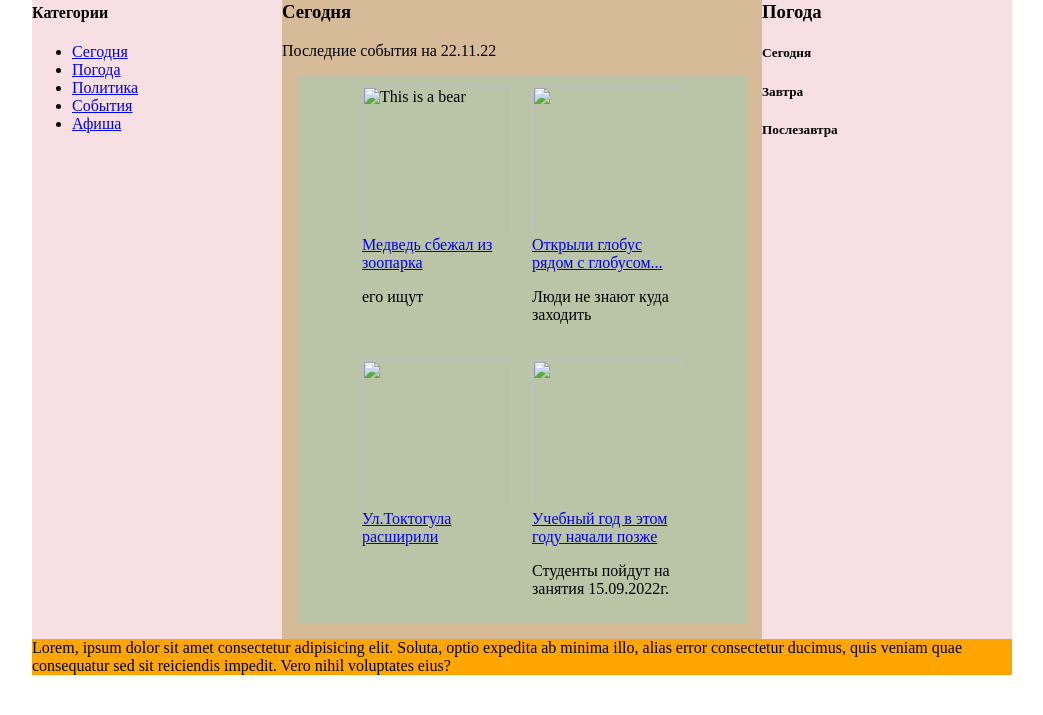
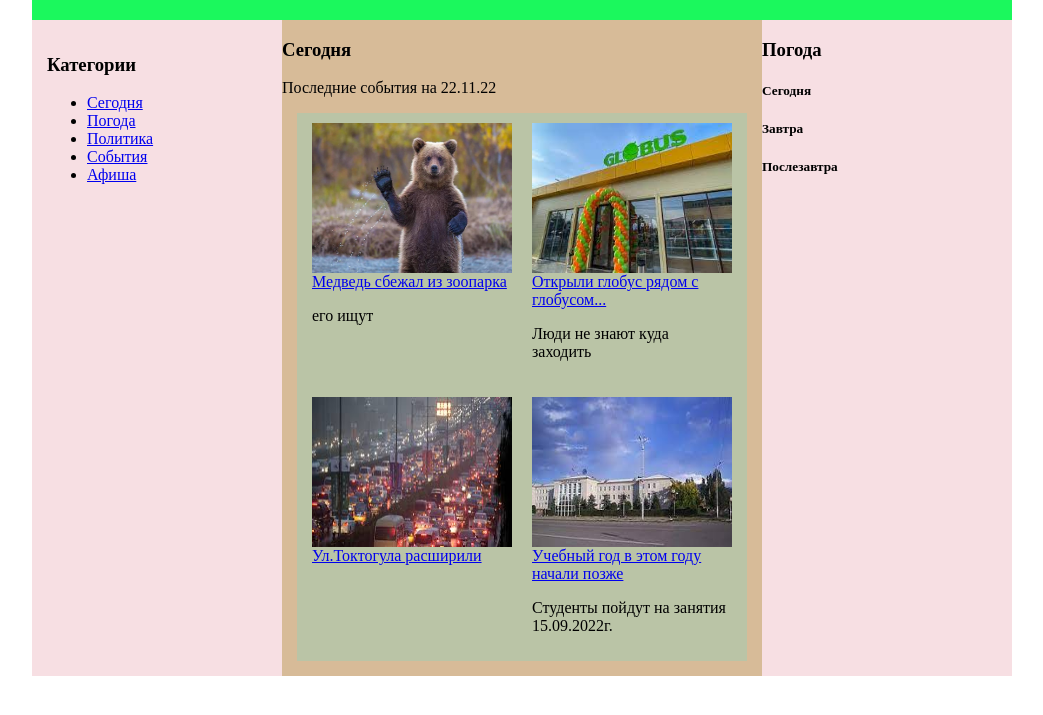
Before and after one commit to edigeevaaika/22.11.22-3, a plain HTML site: page index.html in a window 1280 px wide. Shown: the part 85-800 px from the top of the page, without its empty margins (118-1161 px from the left). Drawn offline with Linux system fonts and the light colour scheme.

Commit message:
addition

```diff
--- a/index.html
+++ b/index.html
@@ -4,9 +4,9 @@
   </head>
   <body>
     <main>
-      <header> <h3>Новости Каракола</h3>
+      <header> <h2>Новости Каракола</h2>
       </header>
-      <aside class="aside-1"><h4>Категории</h4>
+      <aside class="aside-1"><h3>Категории</h3>
       <ul>
         <li><a href="#">Сегодня</a></li>
         <li><a href="#">Погода</a></li>
@@ -18,31 +18,30 @@
       <article>
         <h3>Сегодня</h3>
         <p>Последние события на 22.11.22</p>
-        <section class="lorem-1">
-          <div class="box-0">
-            <img src="bear.jpg" alt="This is a bear" height="150px" width="100%">
+        <section class="list-1">
+          <div class="box-1">
+            <img src="медведь.jpeg" alt="This is a bear" height="150px" width="100%">
             <a href="#">Медведь сбежал из зоопарка</a>
             <p>его ищут</p>
           </div>
-          <div class="box-1"> <img src="globus.jfif" height="150px" width="100%">
+          <div class="box-2"> <img src="глобус.jpeg" height="150px" width="100%">
           <a href="#">Открыли глобус рядом с глобусом...</a>
           <p>Люди не знают куда заходить</p>
         </div>
-          <div class="box-2"> <img src="traffic.jpg" height="150px" width="100%">
+          <div class="box-3"> <img src="пробки.jpeg" height="150px" width="100%">
           <a href="#"> Ул.Токтогула расширили</a></div>
-          <div class="box-3"> <img src="university.jpg" height="150px" width="100%">
+          <div class="box-4"> <img src="университет.jpeg" height="150px" width="100%">
           <a href="#">Учебный год в этом году начали позже</a>
         <p> Студенты пойдут на занятия 15.09.2022г.</p></div>
         </section>
       </article>
-      <aside> <h3>Погода</h3>
+    <aside> <h3>Погода</h3>
       <h5>
         Сегодня
       </h5>
       <h5>Завтра</h5>
       <h5>Послезавтра</h5>
     </aside>
-      <footer>Lorem, ipsum dolor sit amet consectetur adipisicing elit. Soluta, optio expedita ab minima illo, alias error consectetur ducimus, quis veniam quae consequatur sed sit reiciendis impedit. Vero nihil voluptates eius? </footer>
     </main>
 
   </body>
--- a/style.css
+++ b/style.css
@@ -9,6 +9,7 @@ main{
 header{
   background-color: rgb(27, 248, 93);
   flex: 1 1 100%;
+  padding: 15px;
 
 }
 article{
@@ -25,26 +26,32 @@ footer{
   background-color: orange;
   flex: 1  1 100%;
 }
-.lorem-1{
+.list-1{
   display: flex;
   flex-wrap: wrap;
   justify-content: center;
   margin: 15px;
   background-color: rgba(0, 255, 255, 0.136);
 }
-.box-0{
-  max-width: 150px;
-  margin: 10px;
-}
 .box-1{
-  max-width: 150px;
+  max-width: 200px;
   margin: 10px;
 }
 .box-2{
-  max-width: 150px;
+  max-width: 200px;
   margin: 10px;
 }
 .box-3{
-  max-width: 150px;
+  max-width: 200px;
   margin: 10px;
 }
+.box-4{
+  max-width: 200px;
+  margin: 10px;
+}
+.aside-1{
+  padding: 15px;
+}
+.article h3{
+  padding: 15px;
+}
```
